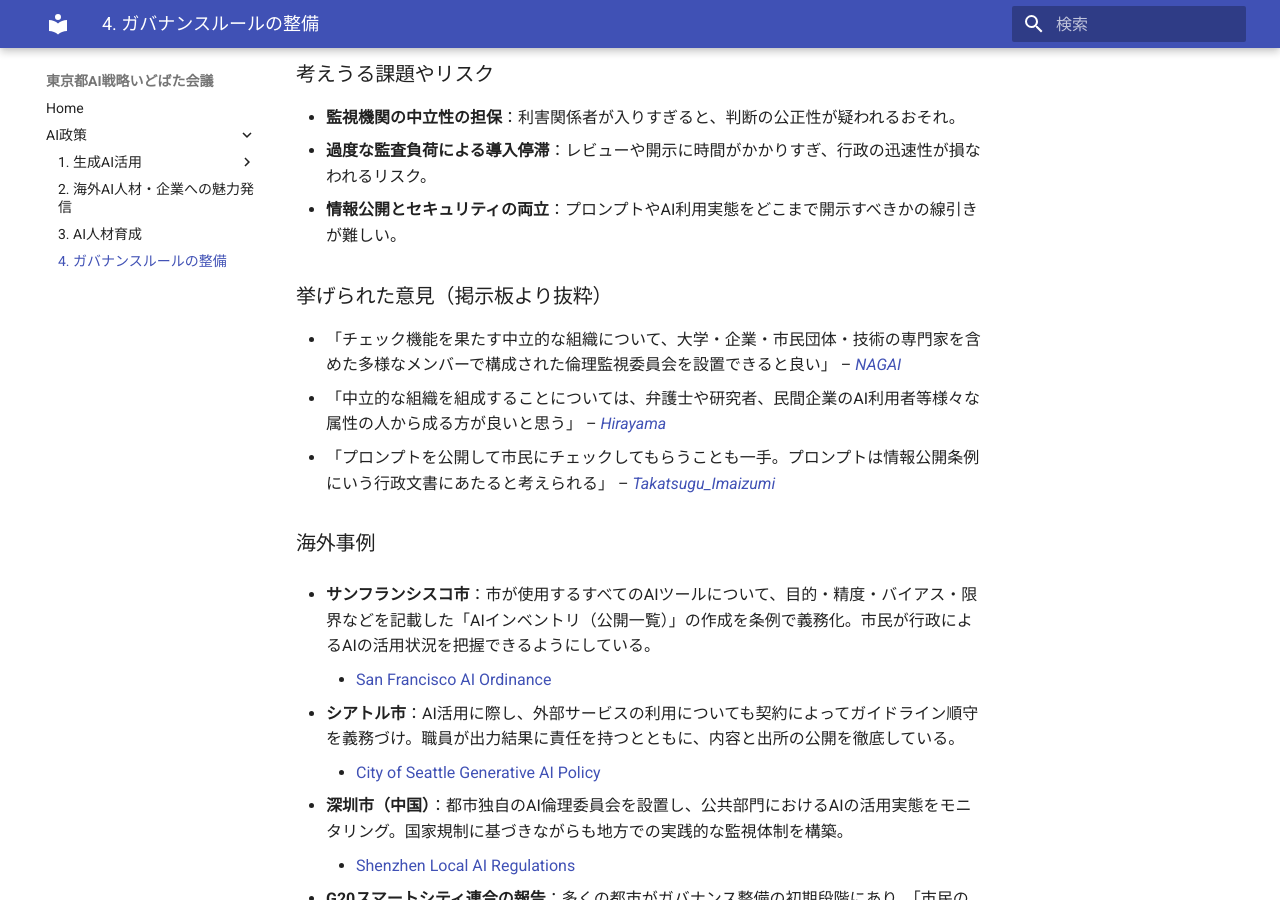
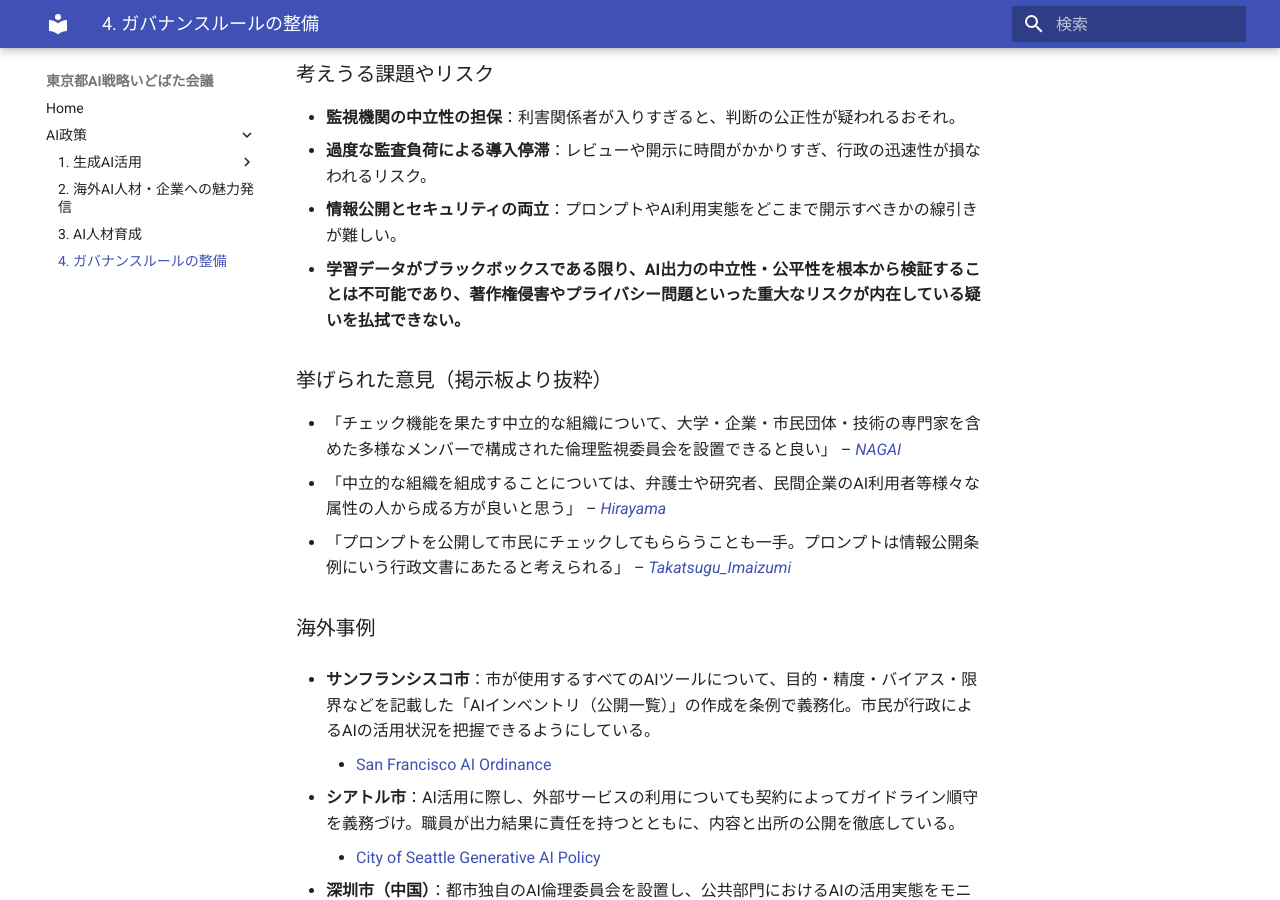
Before and after one commit to takahiroanno2024/2025_ai_idobatakaigi_output, an MkDocs documentation site: the page built from docs/4_ガバナンスルールの整備.md, in a window 1280 px wide and 900 px high, scrolled down 4870 px. Built offline with MkDocs 1.6.1 and Material for MkDocs 9.7.7, drawn with Linux system fonts in a browser that asks for light colours.

Commit message:
方針3: 学習データに関するリスク追記（しっきーさん提案）

```diff
--- a/docs/4_ガバナンスルールの整備.md
+++ b/docs/4_ガバナンスルールの整備.md
@@ -114,11 +114,12 @@ AIの活用において、行政内部だけで完結しない**中立的かつ
 - **監視機関の中立性の担保**：利害関係者が入りすぎると、判断の公正性が疑われるおそれ。
 - **過度な監査負荷による導入停滞**：レビューや開示に時間がかかりすぎ、行政の迅速性が損なわれるリスク。
 - **情報公開とセキュリティの両立**：プロンプトやAI利用実態をどこまで開示すべきかの線引きが難しい。
+- **学習データがブラックボックスである限り、AI出力の中立性・公平性を根本から検証することは不可能であり、著作権侵害やプライバシー問題といった重大なリスクが内在している疑いを払拭できない。**
 
 ### 挙げられた意見（掲示板より抜粋）
 - 「チェック機能を果たす中立的な組織について、大学・企業・市民団体・技術の専門家を含めた多様なメンバーで構成された倫理監視委員会を設置できると良い」 – *[NAGAI](https://large-scale-conversation-sandbox.discourse.group/t/topic/74/6?u=eitaro)*
 - 「中立的な組織を組成することについては、弁護士や研究者、民間企業のAI利用者等様々な属性の人から成る方が良いと思う」 – *[Hirayama](https://large-scale-conversation-sandbox.discourse.group/t/topic/74/13?u=eitaro)*
-- 「プロンプトを公開して市民にチェックしてもらうことも一手。プロンプトは情報公開条例にいう行政文書にあたると考えられる」 – *[Takatsugu_Imaizumi](https://large-scale-conversation-sandbox.discourse.group/t/topic/74/28?u=eitaro)*
+- 「プロンプトを公開して市民にチェックしてもららうことも一手。プロンプトは情報公開条例にいう行政文書にあたると考えられる」 – *[Takatsugu_Imaizumi](https://large-scale-conversation-sandbox.discourse.group/t/topic/74/28?u=eitaro)*
 
 ### 海外事例
 
```
